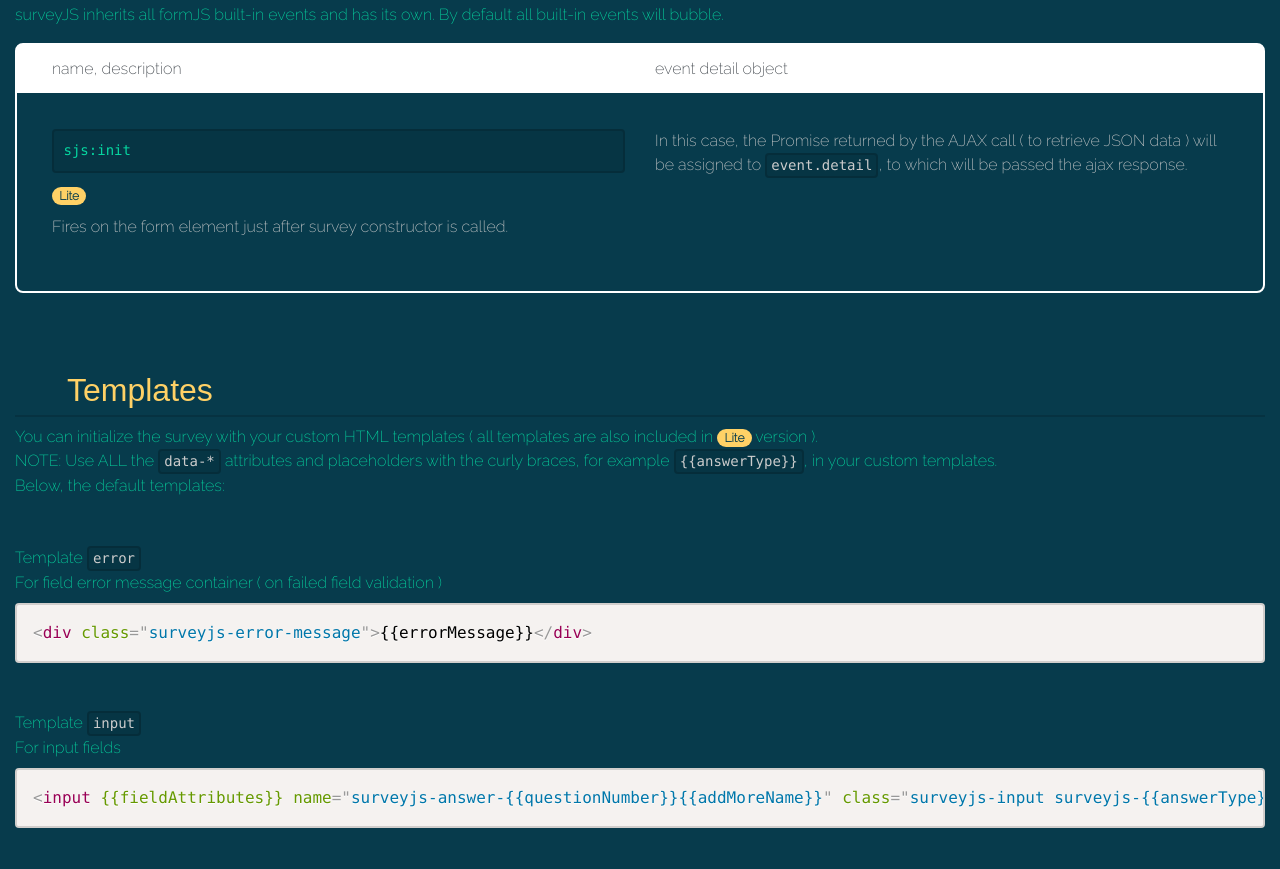
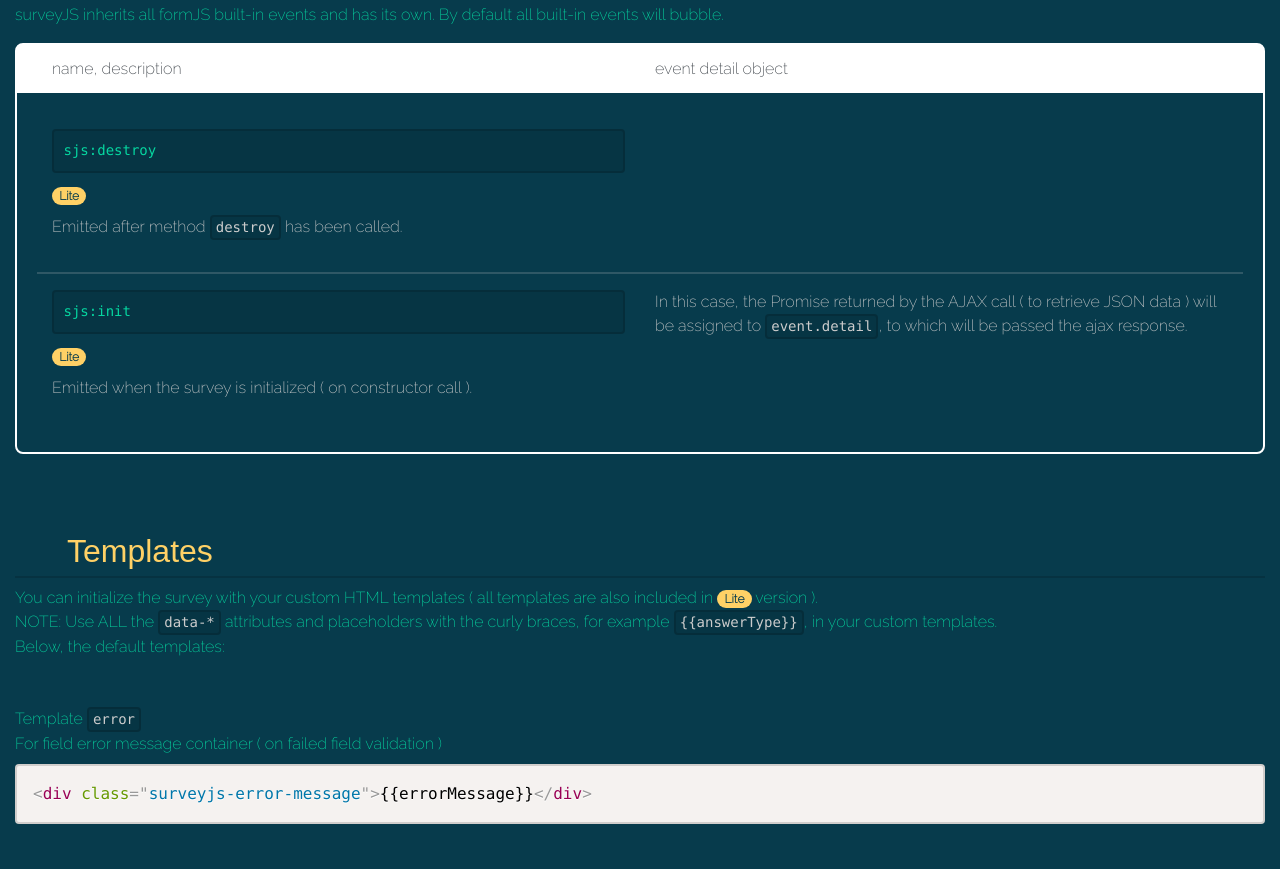
Before and after one commit to SimplySayHi/surveyJS, a website: page api.html in a window 1280 px wide. Shown: the part 4491-5360 px from the top of the page. Drawn offline with nearby package versions, Linux system fonts and the light colour scheme; a web font is replaced by a local one.

Commit message:
add dispatch custom event destroy for lite version and update doc

```diff
--- a/api.html
+++ b/api.html
@@ -123,7 +123,7 @@
                                 <h3 class="small-title mt-3">Methods</h3>
                                 <ul>
                                     <li>
-                                        destroy
+                                        as main version
                                     </li>
                                 </ul>
                             </div>
@@ -583,10 +583,21 @@
                 <div class="card-body">
                     <div class="clearfix padding-tb-md row-list-separator d-flex flex-wrap">
                         <div class="col-lg-6">
+                            <pre class="text-green">sjs:destroy</pre>
+                            <span class="badge badge-pill badge-yellow">Lite</span>
+                            <p class="mt-2">
+                                Emitted after method <code>destroy</code> has been called.
+                            </p>
+                        </div>
+                        <div class="col-lg-6">
+                        </div>
+                    </div>
+                    <div class="clearfix padding-tb-md row-list-separator d-flex flex-wrap">
+                        <div class="col-lg-6">
                             <pre class="text-green">sjs:init</pre>
                             <span class="badge badge-pill badge-yellow">Lite</span>
                             <p class="mt-2">
-                                Fires on the form element just after survey constructor is called.
+                                Emitted when the survey is initialized ( on constructor call ).
                             </p>
                         </div>
                         <div class="col-lg-6">
--- a/src/index-lite.js
+++ b/src/index-lite.js
@@ -60,6 +60,7 @@ class Survey {
 
     destroy(){
         delete this.$form.surveyjs;
+        dispatchCustomEvent( this.$form, customEvents.destroy );
     }
 
     static setOptions( optionsObj ){
```
Also changed, not shown: dist/lite/surveyjs-esm.js, dist/lite/surveyjs-esm.min.js, dist/lite/surveyjs-systemjs.js, dist/lite/surveyjs-systemjs.min.js, dist/lite/surveyjs.js, dist/lite/surveyjs.min.js, 3 other files.
